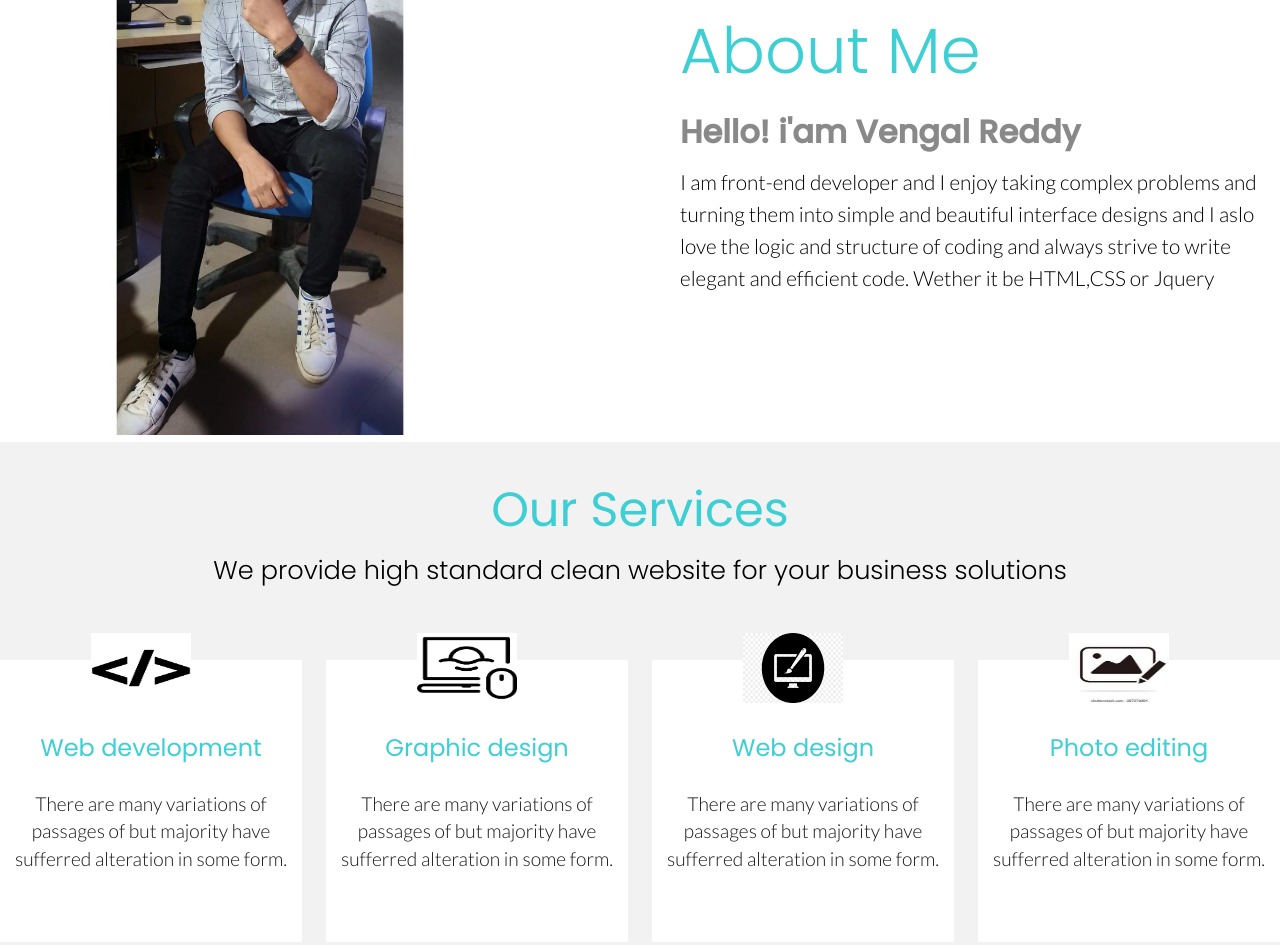
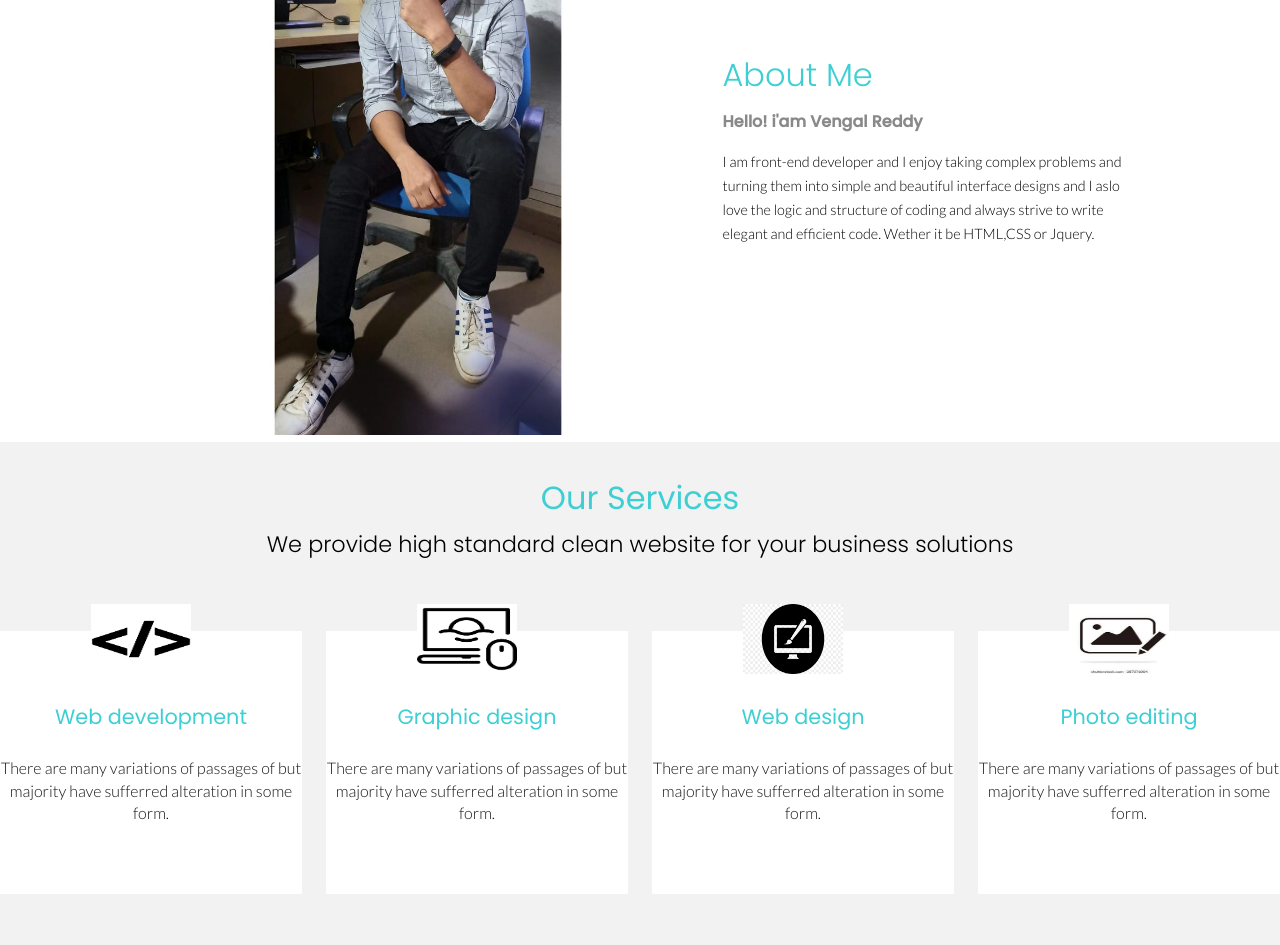
Before and after one commit to vengalreddy20/MyPortofolia, a plain HTML site: page index.html in a window 1280 px wide. Shown: the part 897-1842 px from the top of the page. Drawn offline with Linux system fonts and the light colour scheme.

Commit message:
first commit

```diff
--- a/index.html
+++ b/index.html
@@ -61,7 +61,7 @@
             <div class="about-data">
                 <h2>About Me</h2>
                 <h6>Hello! i'am Vengal Reddy </h6>
-                <p>I am front-end developer and I enjoy taking complex problems and turning them into simple and beautiful interface designs and I aslo love the logic and structure of coding and always strive to write elegant and efficient code. Wether it be HTML,CSS or Jquery </p>
+                <p>I am front-end developer and I enjoy taking complex problems and turning them into simple and beautiful interface designs and I aslo love the logic and structure of coding and always strive to write elegant and efficient code. Wether it be HTML,CSS or Jquery. </p>
             </div>
 
         </div>
--- a/styles.css
+++ b/styles.css
@@ -43,7 +43,7 @@ header nav .left a:hover{
 .nav-section{
     display: flex;
     align-items: center;
-    justify-content: space-between;
+    justify-content: space-around;
 }
 header nav{
     padding-top: 20px;
@@ -273,19 +273,20 @@ section.services{
        margin-top: -20px;
    }
    .about .about-container h2{
-       font-size: 3rem;
+       font-size: 1.4rem;
+       margin-bottom: 10px;
    }
    .about .about-container h6{
-       font-size: 1.2rem;
+       font-size: 0.9rem;
    }
    .about .about-container p{
-       font-size: 1rem;
-       max-width: 500px;
+       font-size: 0.8rem;
+       max-width: 300px;
        line-height: 1.5rem;
 
    }
    .container h1{
-       font-size: 2.4rem;
+       font-size: 2rem;
        font-weight: 400;
    }
    .container p{
@@ -298,11 +299,11 @@ section.services{
        grid-column-gap: 1.5rem;
    }
    section.services .wrapper .card h2{
-       font-size: 1.7rem;
+       font-size: 1.2rem;
        padding-top: 50px;
    }
    section.services .wrapper .card p{
-       font-size: 1.1rem;
+       font-size: 0.9rem;
        text-align: center;
        line-height: 1.7rem;
 
@@ -333,7 +334,7 @@ section.services{
         font-size: 2rem;
     }
     header nav{
-        max-width: 1012px;
+        max-width: 1200px;
     }
     .hero-image{
         margin-left: 40px;
@@ -367,38 +368,39 @@ section.services{
         margin-left: 110px;
     }
     .about .about-container h2{
-        font-size: 4rem;
+        font-size: 2rem;
         margin-bottom: 10px;
     }
     .about .about-container h6{
-        font-size: 2rem;
+        font-size: 1rem;
+        margin-bottom: 1rem;
     }
     .about .about-container p{
-        line-height: 2rem;
-        font-size: 1.3rem;
-        max-width: 600px;
+        line-height: 1.5rem;
+        font-size: 0.9rem;
+        max-width: 400px;
 
     }
     .about .about-container .about-data{
         margin-left: -180px;
     }
     .container h1{
-        font-size: 3rem;
+        font-size: 2rem;
     }
     .container p{
-        font-size: 1.6rem;
+        font-size: 1.4rem;
         margin-bottom: 70px;
     }
     section.services .wrapper{
         grid-template-columns: repeat(4,1fr);
     }
     section.services .wrapper .card h2{
-        font-size: 1.5rem;
+        font-size: 1.3rem;
         padding-top: 70px;
     }
     section.services .wrapper .card p{
-        font-size: 1.2rem;
-        line-height: 1.7rem;
+        font-size: 1rem;
+        line-height: 1.4rem;
         text-align: center;
         padding-top: 20px;
 
```
